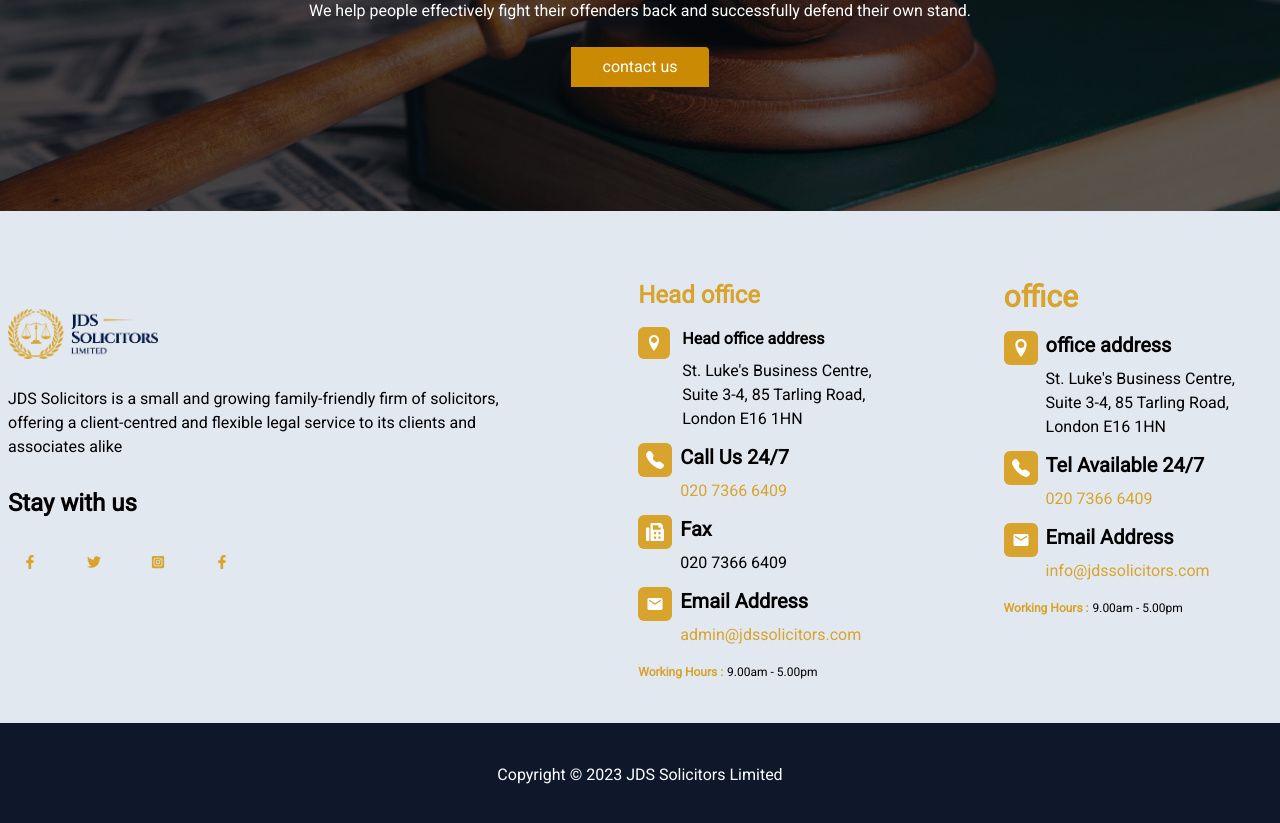
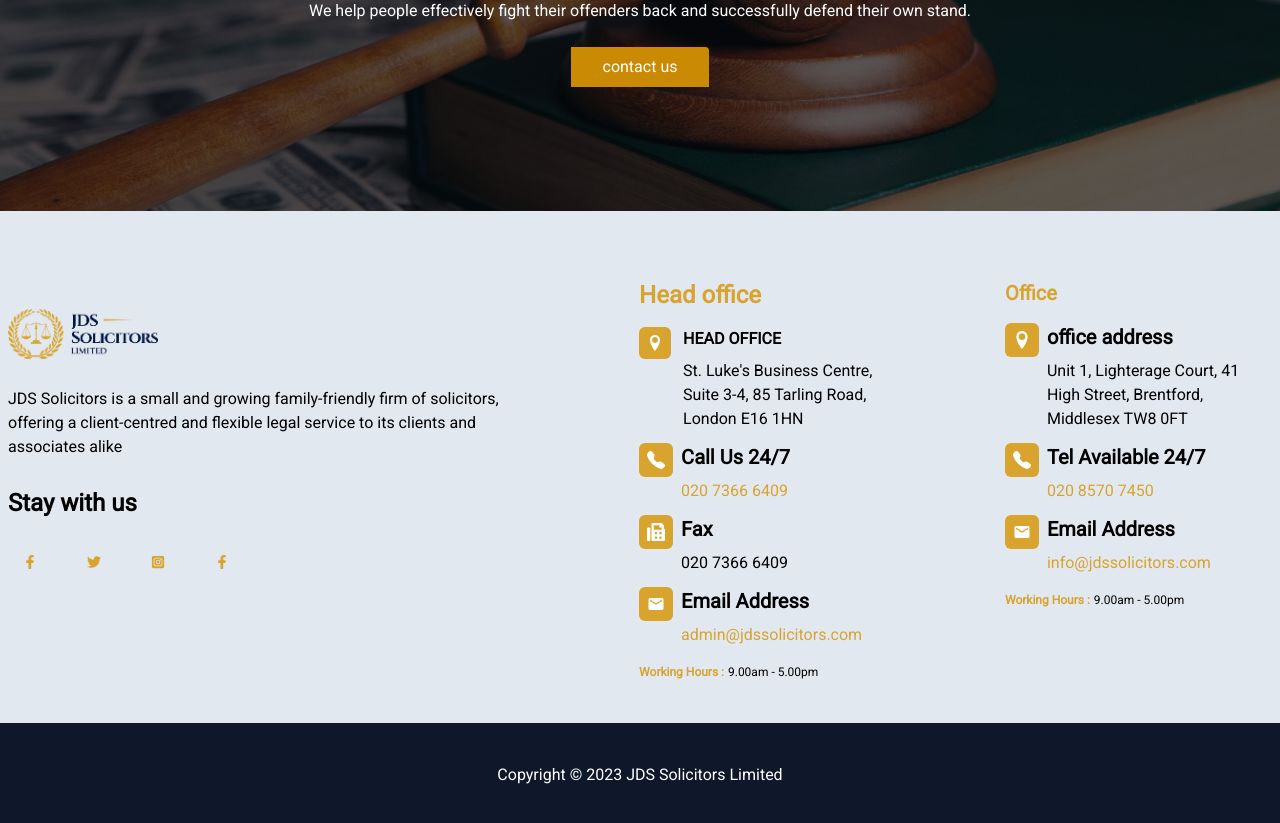
Before and after one commit to coolrass1/jdswebsiteapp, a Next.js app: page / in a window 1280 px wide. Shown: the part 2361-3184 px from the top of the page. Built offline with nearby package versions, Linux system fonts and the light colour scheme.

Commit message:
pratice12

```diff
--- a/app/components/Footer.jsx
+++ b/app/components/Footer.jsx
@@ -48,7 +48,7 @@ const Footer = () => {
             </div>
             <div>
               <h5 className="text-xl  font-bold mb-2  md:text-base">
-                Head office address
+               HEAD OFFICE
               </h5>
               <p>
                 St. Luke's Business Centre, Suite 3-4, 85 Tarling Road, London
@@ -99,10 +99,11 @@ const Footer = () => {
         {/********************* 2nd part */}
 
         <div className="mt-6 flex flex-col gap-3">
-          <h1 className="text-3xl text-primary font-bold my-6 md:my-1">
+          <h5 className="text-xl text-primary font-bold my-6 md:my-1 ">
+
             {" "}
-            office
-          </h1>
+           Office
+          </h5>
           <div className="flex gap-2">
             <div className="flex justify-center items-start  text-lg ">
               <div className="bg-primary  text-white  p-2 rounded-md">
@@ -112,8 +113,7 @@ const Footer = () => {
             <div>
               <h5 className="text-xl  font-bold mb-2">office address</h5>
               <p>
-                St. Luke's Business Centre, Suite 3-4, 85 Tarling Road, London
-                E16 1HN
+              Unit 1, Lighterage Court, 41 High Street, Brentford, Middlesex TW8 0FT
               </p>
             </div>
           </div>
@@ -125,7 +125,7 @@ const Footer = () => {
             </div>
             <div>
               <h5 className="text-xl  font-bold mb-2">Tel Available 24/7</h5>
-              <p className="text-primary">020 7366 6409</p>
+              <p className="text-primary">020 8570 7450</p>
             </div>
           </div>
 
```
